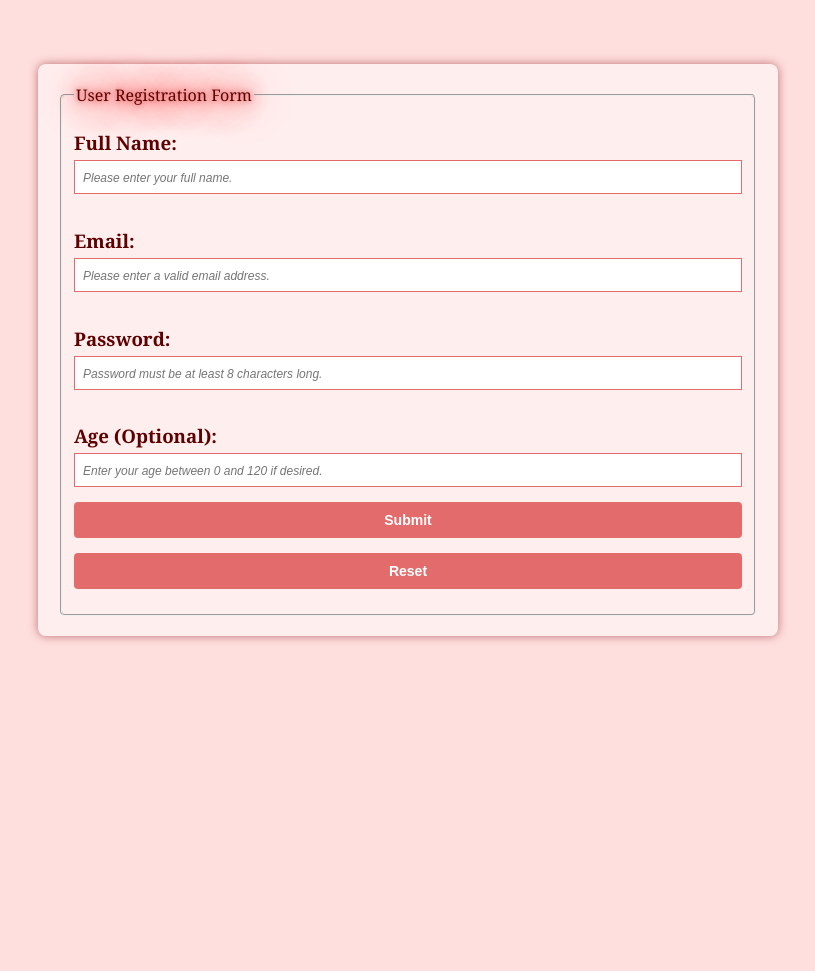
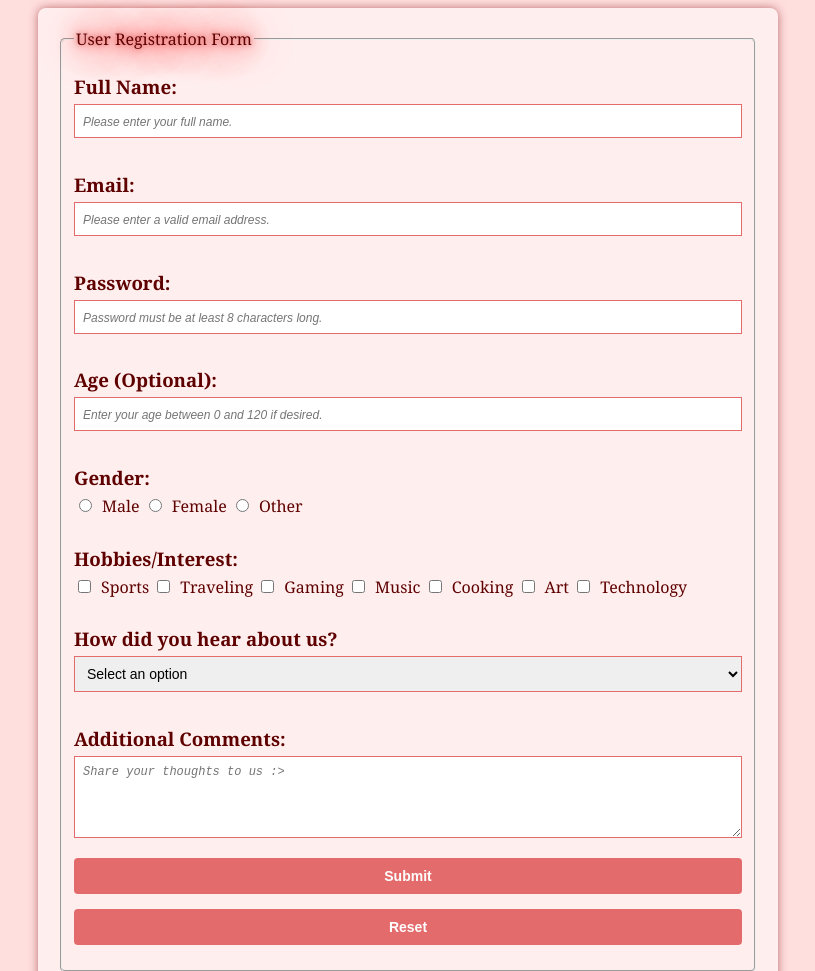
Before and after one commit to 20254754-sam/MID-Lab-4, a plain HTML site: page index.html in a window 1280 px wide. Shown: the top 971 px of the page, without its empty margins (232-1047 px from the left). Before the commit the page ends 800 px from the top, so only its background shows below. Drawn offline with Linux system fonts and the light colour scheme.

Commit message:
updated lab 4

```diff
--- a/index.html
+++ b/index.html
@@ -17,9 +17,35 @@
             <h3>Password:</h3>
             <input type="password" placeholder="Password must be at least 8 characters long." required>
             <h3>Age (Optional):</h3>
-            <input type="number" placeholder="Enter your age between 0 and 120 if desired." required>
+            <input type="number" placeholder="Enter your age between 0 and 120 if desired.">
+
+            <h3>Gender:</h3>
+            <input type="radio" name="gender" required>Male
+            <input type="radio" name="gender" required>Female
+            <input type="radio" name="gender" required>Other
+
+            <h3>Hobbies/Interest:</h3>
+            <input type="checkbox">Sports
+            <input type="checkbox">Traveling
+            <input type="checkbox">Gaming
+            <input type="checkbox">Music
+            <input type="checkbox">Cooking
+            <input type="checkbox">Art
+            <input type="checkbox">Technology
+
+            <h3>How did you hear about us?</h3>
+            <select>
+                <option disabled selected>Select an option</option>
+                <option>Social Media (e.g., Instagram, Twitter, Facebook, TikTok)</option>
+                <option>Friend or Family Recommendation</option>
+                <option>Search Engine (e.g., Google)</option>
+                <option>Online Advertisement</option>
+                <option>Other (please specify in comments)</option>
+            </select>
+            <h3>Additional Comments:</h3>
+            <textarea required placeholder="Share your thoughts to us :>" rows="4"></textarea>
             <input type="submit">
-            <button>Reset</button>
+            <button type="reset">Reset</button>
         </fieldset>
     </form>
 </body>
--- a/style.css
+++ b/style.css
@@ -1,11 +1,11 @@
 body {
-    font-family: Georgia, 'Times New Roman', Times, serif ;
+    font-family: Georgia, 'Times New Roman', Times, serif;
     background-color: #ffdede;
     display: flex;
     flex-direction: column;
     align-items: center;
     justify-content: center;
-    height: 700px;
+    height: 1000px;
     margin: 0;
     color: #5f0000;
 }
@@ -24,7 +24,7 @@ body {
 fieldset {
     border-radius: 5px;
 }
-legend{
+legend {
     text-shadow:
     0 0 5px #e46b6b,
     0 0 10px #e46b6b,
@@ -32,7 +32,6 @@ legend{
     0 0 30px #e46b6b,
     0 0 40px #e46b6b,
     0 0 50px #e46b6b;
-
 }
 input {
     width: 100%;
@@ -40,6 +39,11 @@ input {
     margin-bottom: 20px;
     box-sizing: border-box;
     border: 1px solid #e46b6b;
+}
+input[type="radio"],
+input[type="checkbox"] {
+    width: auto;
+    margin-right: 10px;
 }
 input[type="text"]::placeholder,
 input[type="email"]::placeholder,
```
